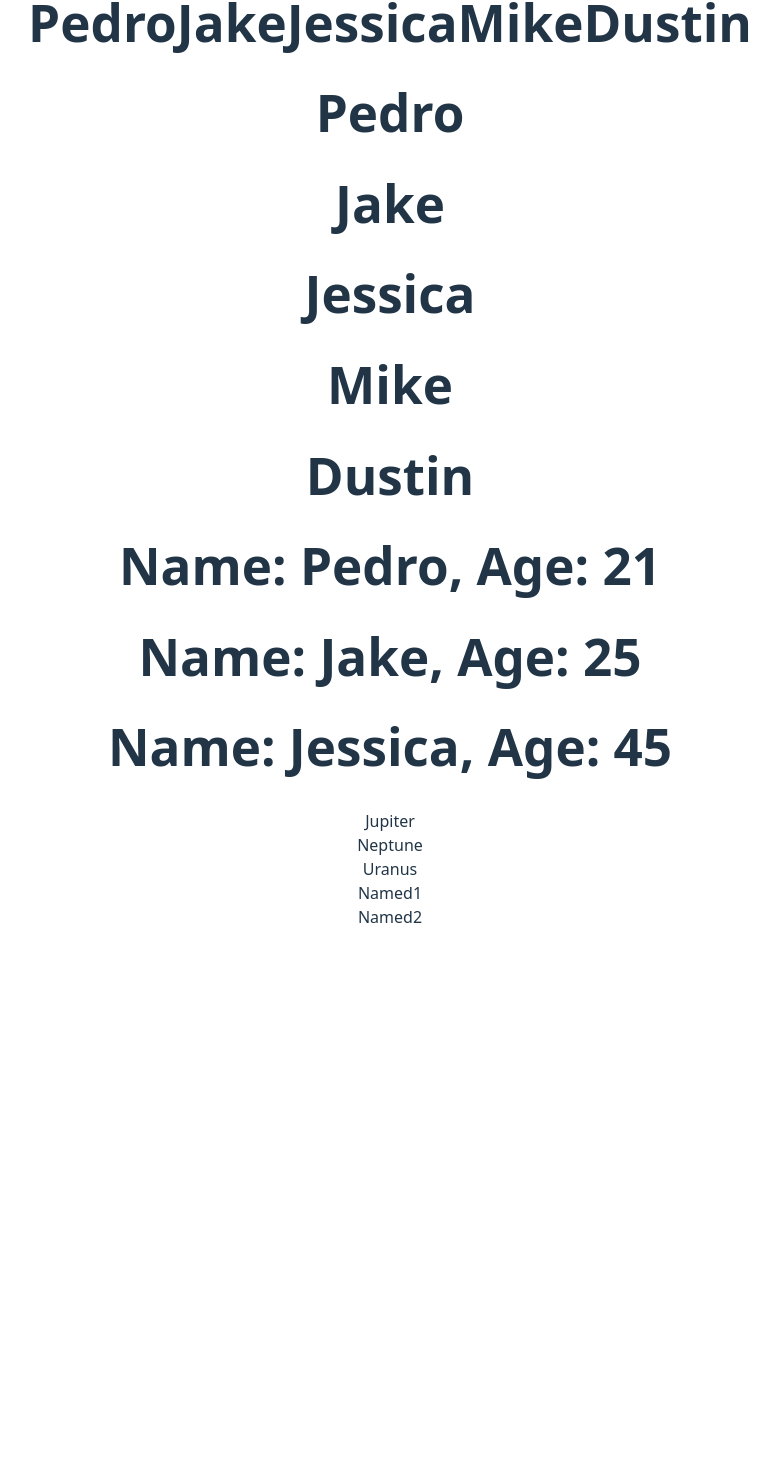
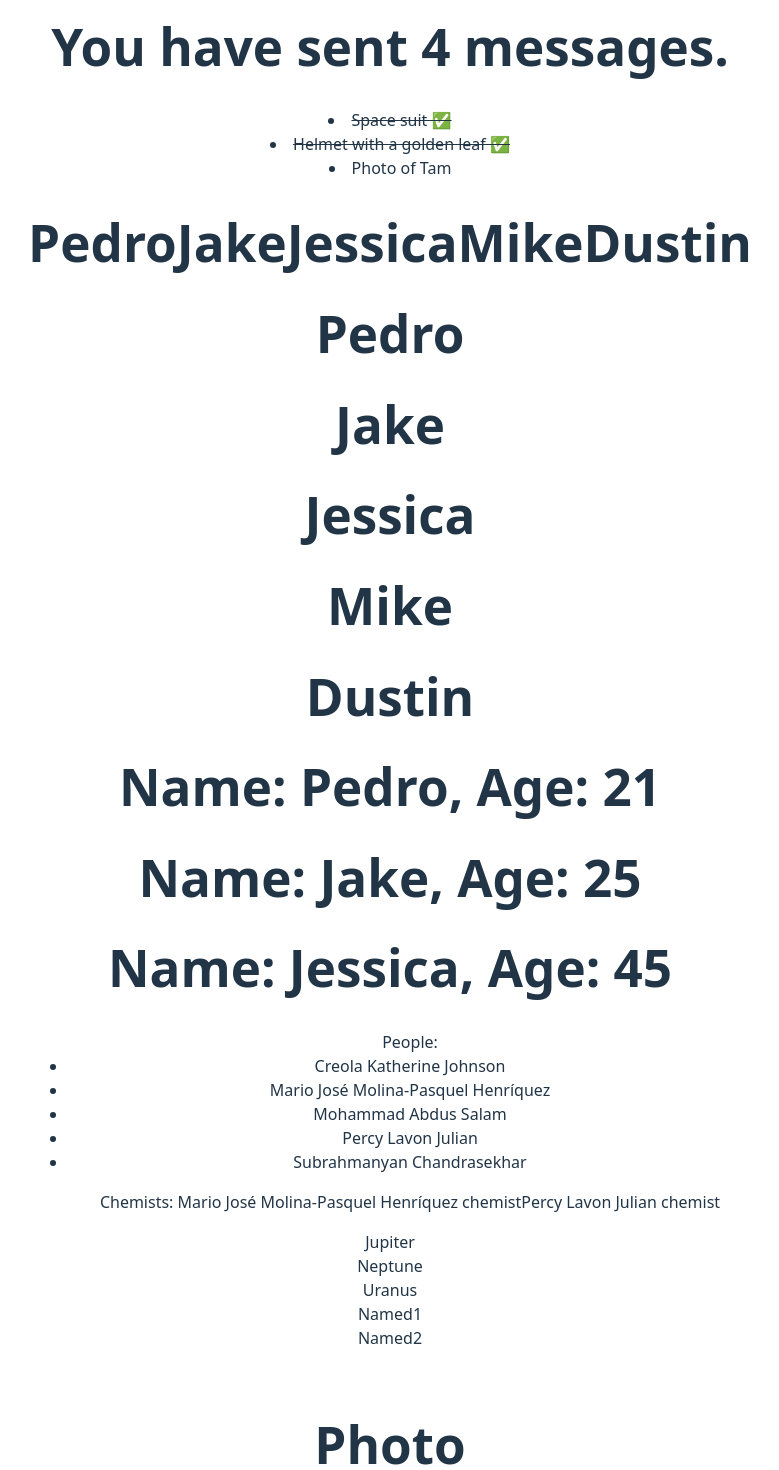
Before and after one commit to jason6842/Antra, a React (Vite) app in the folder Advance/: page / in a window 1280 px wide. Shown: the part 1171-2641 px from the top of the page, without its empty margins (250-1029 px from the left). Before the commit the page ends 2132 px from the top, so only its background shows below. Built offline with nearby package versions, Linux system fonts and the light colour scheme.

Commit message:
Lists map, filter, and conditional rendering

```diff
--- a/Advance/src/App.tsx
+++ b/Advance/src/App.tsx
@@ -6,6 +6,7 @@ import Ternary from "./components/Ternary";
 // when importing a "default export", you can name it whatever you want
 import DescribingTheUI from "./DescribingTheUI";
 import { Named1, Named2 } from "./components/Named.tsx"
+import Profile from "./components/ChildrenProp/Profile.tsx";
 
 function App() {
   const htmlInJSX = <h4>You can have html in JSX</h4>
@@ -37,6 +38,7 @@ function App() {
         <Planet></Planet>
         <Named1></Named1>
         <Named2></Named2>
+        <Profile></Profile>
     </div>
   );
 }
--- /dev/null
+++ b/Advance/src/components/ChildrenProp/Profile.tsx
@@ -0,0 +1,22 @@
+function Card ({children}: any) {
+    return (
+        <div className="card">
+            <div className="card-content">
+                { children }
+            </div>
+        </div>
+    )
+}
+
+export default function Profile() {
+    return (
+        <div>
+            <Card>
+                <h1>Photo</h1>
+            </Card>
+            <Card>
+                <h1>Photo #2 </h1>
+            </Card>
+        </div>
+    )
+}
--- a/Advance/src/components/List.tsx
+++ b/Advance/src/components/List.tsx
@@ -1,3 +1,5 @@
+import { Fragment } from 'react';
+
 function List() {
 
     const names = ["Pedro", "Jake", "Jessica", "Mike", "Dustin"];
@@ -8,7 +10,45 @@ function List() {
         { name: "Jessica", age: 45},
     ];
 
+    const people = [{
+        id: 0,
+        name: 'Creola Katherine Johnson',
+        profession: 'mathematician',
+      }, {
+        id: 1,
+        name: 'Mario José Molina-Pasquel Henríquez',
+        profession: 'chemist',
+      }, {
+        id: 2,
+        name: 'Mohammad Abdus Salam',
+        profession: 'physicist',
+      }, {
+        id: 3,
+        name: 'Percy Lavon Julian',
+        profession: 'chemist',
+      }, {
+        id: 4,
+        name: 'Subrahmanyan Chandrasekhar',
+        profession: 'astrophysicist',
+      }];
 
+    const listItems = people.map((person, index) =>
+        <li key={index}>{person.name}</li>
+    )
+
+    // Fragment is the same as <></> but you  need to assign it a key
+    // so typically when using the map callback function.
+    const chemists = people.filter((person) => {
+        return person.profession === 'chemist';
+    }).map((person) => {
+        return (
+            <Fragment key={person.id}>
+                {person.name}
+                { ' ' + person.profession}
+            </Fragment>
+        )
+    })
+    // using key/index is bad idea if data is being modified or removed
     return (
         <div>
             <h1>{names}</h1>
@@ -19,6 +59,9 @@ function List() {
             {users.map((user, key) => {
                 return <User key={key} name={user.name} age={user.age} />
             })}
+
+            <ul>People: {listItems}</ul>
+            <ul>Chemists: {chemists}</ul>
 
         </div>
     );
--- a/Advance/src/components/Ternary.tsx
+++ b/Advance/src/components/Ternary.tsx
@@ -1,18 +1,46 @@
-export default function Ternary () {
+export default function Ternary() {
   const age = 15;
   // if (age >= 18) {
   //     return <h1>OVER AGE</h1>
-    // } {
-    //     return <h1>IS UNDER AGE</h1>
-    // }
+  //  }
+  //  return <h1>IS UNDER AGE</h1>
+  const isPacked = false;
+  const name = "clothes";
+
   const isGreen = true;
+  const messageCount = 4;
   return (
     <div>
         {age >= 18 ? <h1>OVER AGE</h1> : <h1>IS UNDER AGE</h1>}
         {isGreen ? <h1>IS green</h1> : <h1> not green</h1>}
-            <h1 style={{color: isGreen ? "green" : "red"}}>THIS HAS COLOR</h1>
+        <h1 style={{ color: isGreen ? "green" : "red" }}>THIS HAS COLOR</h1>
+        <li className="item">{isPacked ? name + " ✅" : name}</li>
 
-            { isGreen && <button> THIS IS A BUTTON</button>}
+        {/* if isGreen is true then show this button  */}
+        {/* MUST BE BOOLEAN, NOT 0 OR 1 */}
+        {isGreen && <button> THIS IS A BUTTON</button>}
+        { messageCount > 0 && <h1>You have sent {messageCount} messages.</h1>}
+
+
+
+        <Item isPacked={true} name="Space suit" />
+        <Item isPacked={true} name="Helmet with a golden leaf" />
+        <Item isPacked={false} name="Photo of Tam" />
     </div>
   );
 }
+
+// wrapping with element tags use ()
+function Item({ name, isPacked }: any) {
+  return (
+    <li className="item">
+        {isPacked ? (
+            <del>
+                {name + " ✅"}
+            </del>
+            ) : (
+        name
+        )}
+    </li>
+  );
+}
```
Lines whose indentation alone changed are shown as unchanged.
